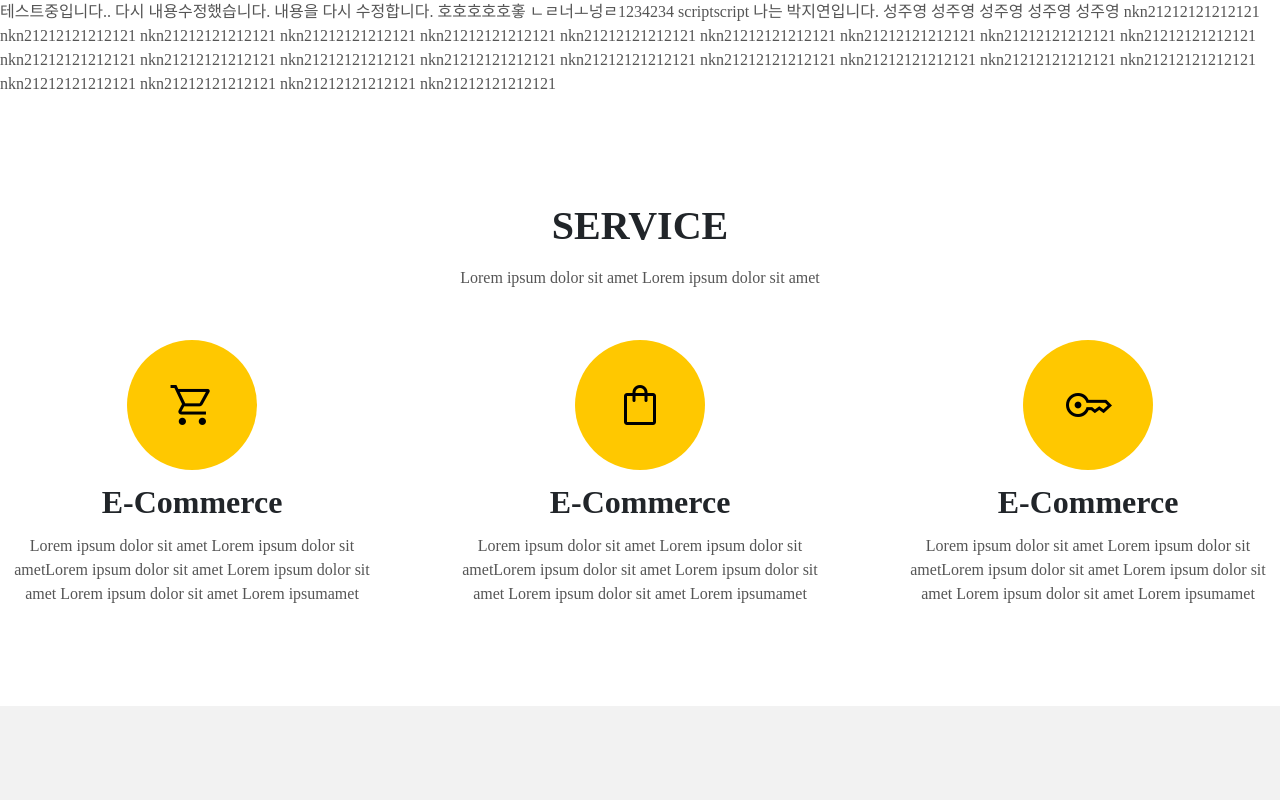
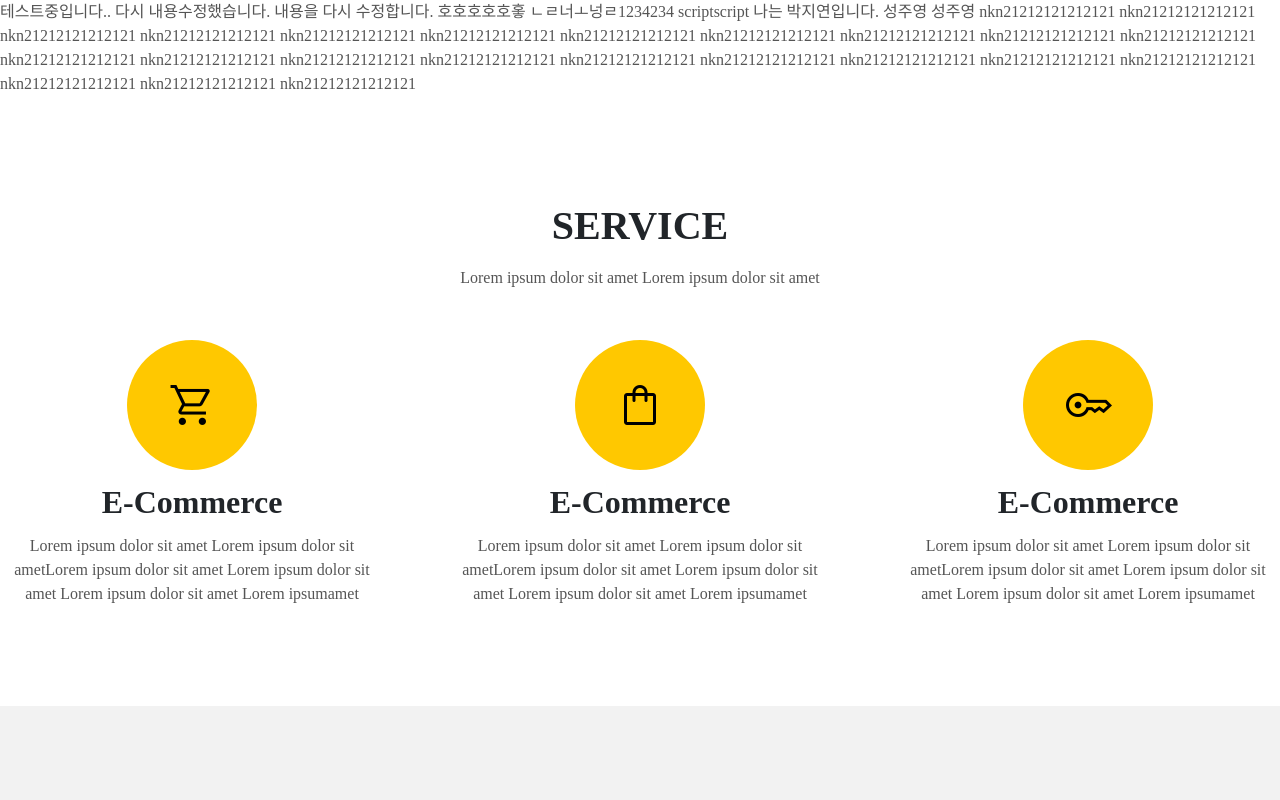
Before and after one commit to m-kyu/test-1, a plain HTML site: page index.html in a window 1280 px wide. Shown: the top 800 px of the page. Drawn offline with nearby package versions, Linux system fonts and the light colour scheme.

Commit message:
Update index.html

```diff
--- a/index.html
+++ b/index.html
@@ -28,9 +28,6 @@
         ㄴㄹ너ㅗ넝ㄹ1234234
         scriptscript
         나는 박지연입니다.
-        성주영
-        성주영
-        성주영
         성주영
         성주영
 
```
